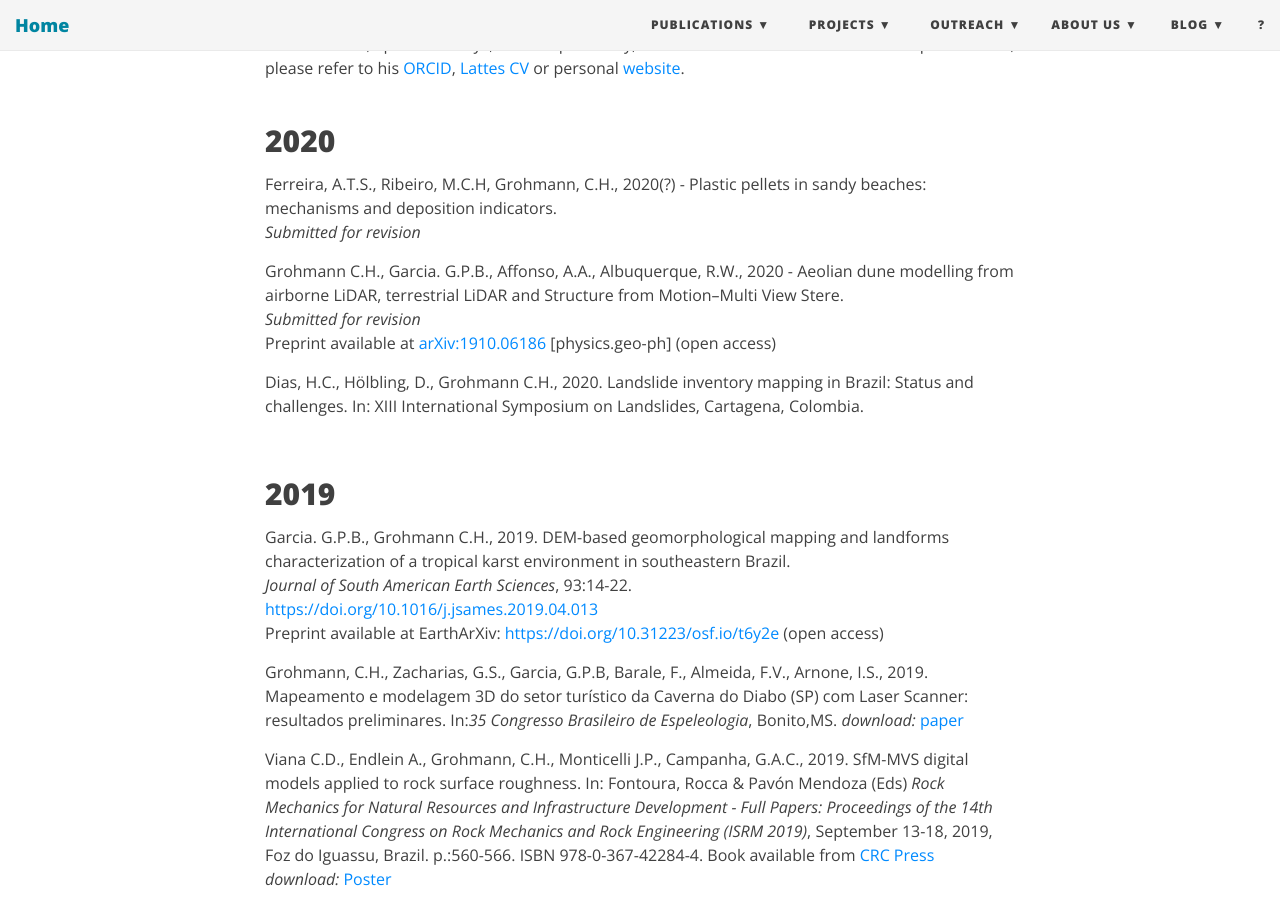
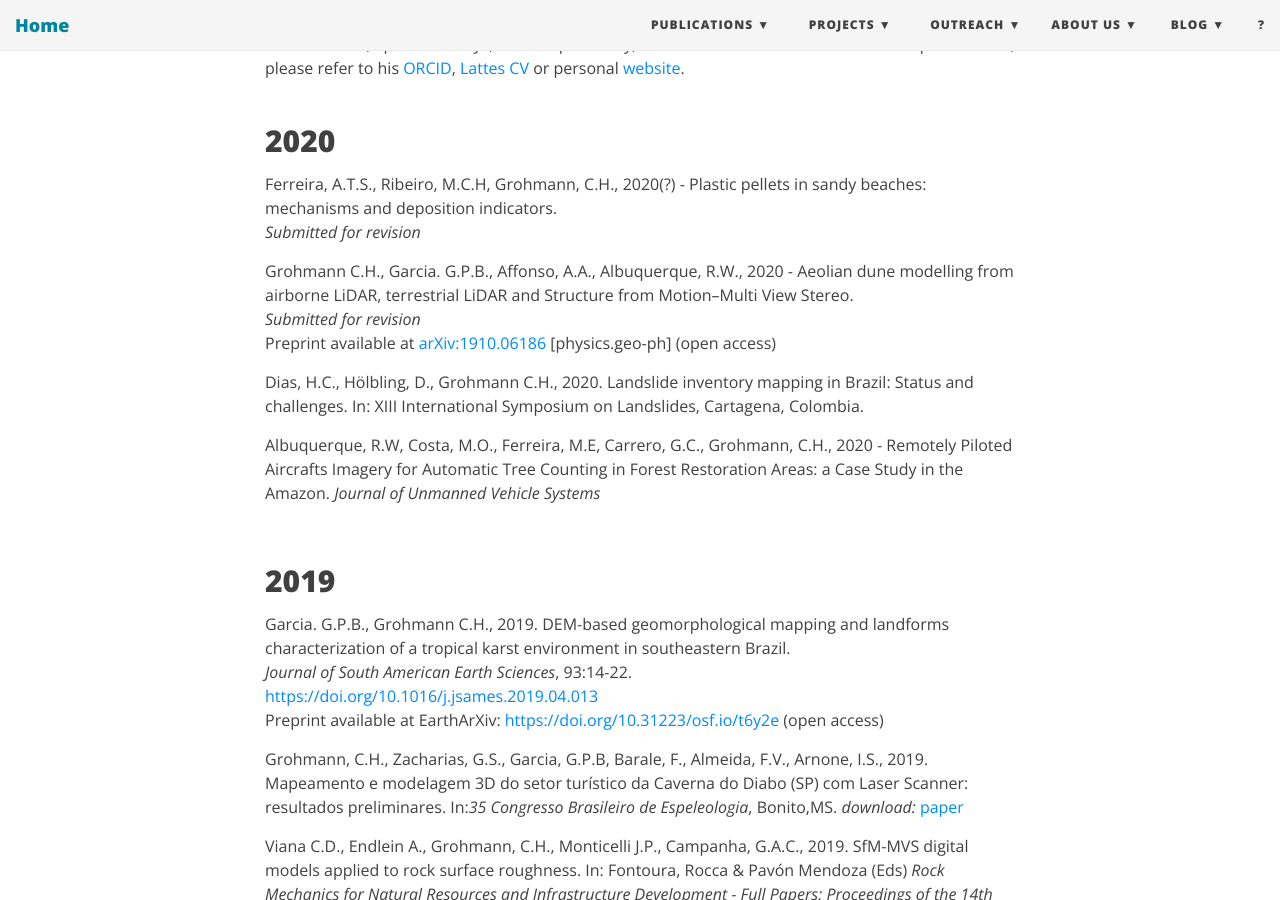
Before and after one commit to SPAMLab/SPAMLab.github.io, a Jekyll site: the page built from publications.md, in a window 1280 px wide and 900 px high, scrolled down 309 px. Built offline with Jekyll 4.4.1, drawn with Linux system fonts in a browser that asks for light colours; nearby versions of some CDN libraries.

Commit message:
Update publications.md

```diff
--- a/publications.md
+++ b/publications.md
@@ -18,11 +18,15 @@ Garcia, G.P.B.\*, Grohmann, C.H., Martinioni, T.H., Bortolucci, L. 2020(?) - Aut
 _Submitted for revision_   -->
 
 <a name="isprs_garopaba"></a>
-Grohmann C.H., Garcia. G.P.B., Affonso, A.A., Albuquerque, R.W., 2020 - Aeolian dune modelling from airborne LiDAR, terrestrial LiDAR and Structure from Motion--Multi View Stere.
+Grohmann C.H., Garcia. G.P.B., Affonso, A.A., Albuquerque, R.W., 2020 - Aeolian dune modelling from airborne LiDAR, terrestrial LiDAR and Structure from Motion--Multi View Stereo.
 _Submitted for revision_
 Preprint available at [arXiv:1910.06186](https://arxiv.org/abs/1910.06186) [physics.geo-ph] (open access)
 
 <a name="isl_helen"></a>Dias, H.C., H&ouml;lbling, D., Grohmann C.H., 2020. Landslide inventory mapping in Brazil: Status and challenges. In: XIII International Symposium on Landslides, Cartagena, Colombia.
+
+
+<a name="treecount_rafael"></a>Albuquerque, R.W, Costa, M.O., Ferreira, M.E, Carrero, G.C., Grohmann, C.H., 2020 - Remotely Piloted Aircrafts Imagery for Automatic Tree Counting in Forest Restoration Areas: a Case Study in the Amazon. _Journal of Unmanned Vehicle Systems_
+
 
 
 &nbsp;
```
